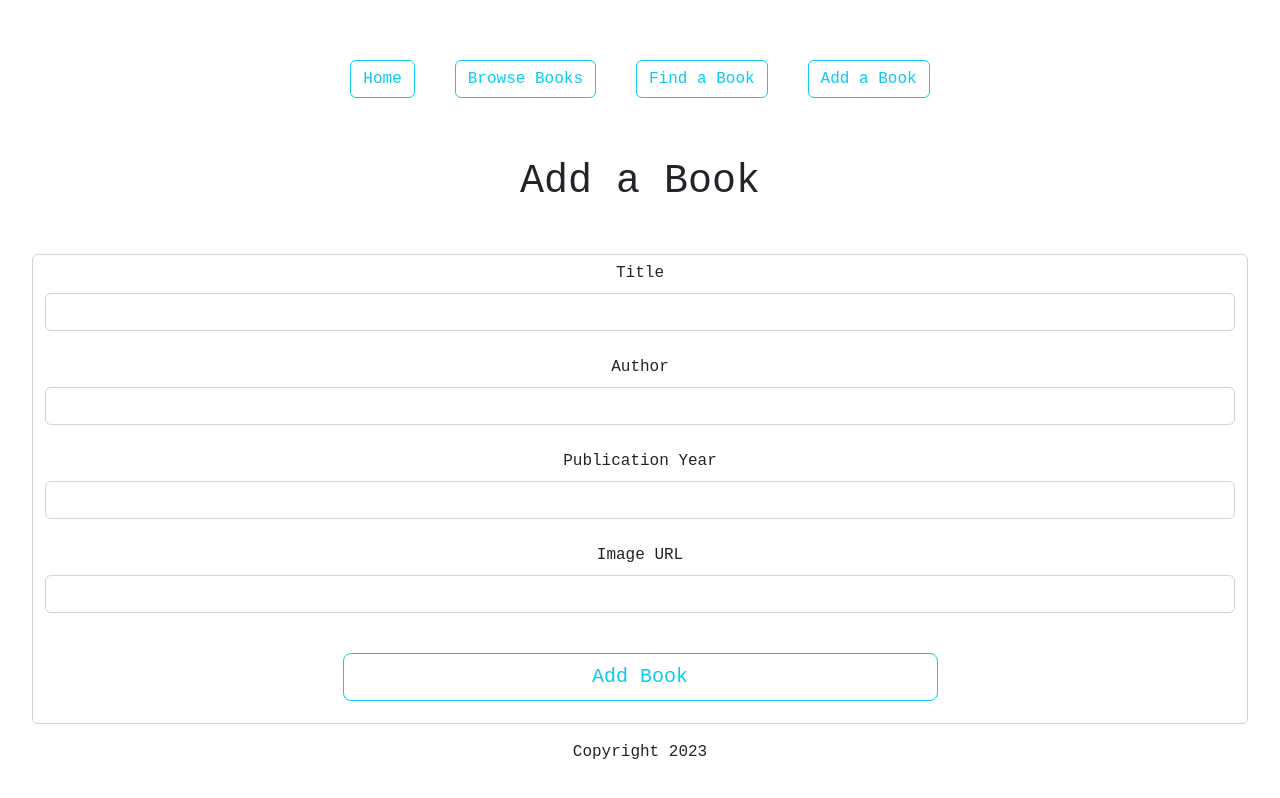
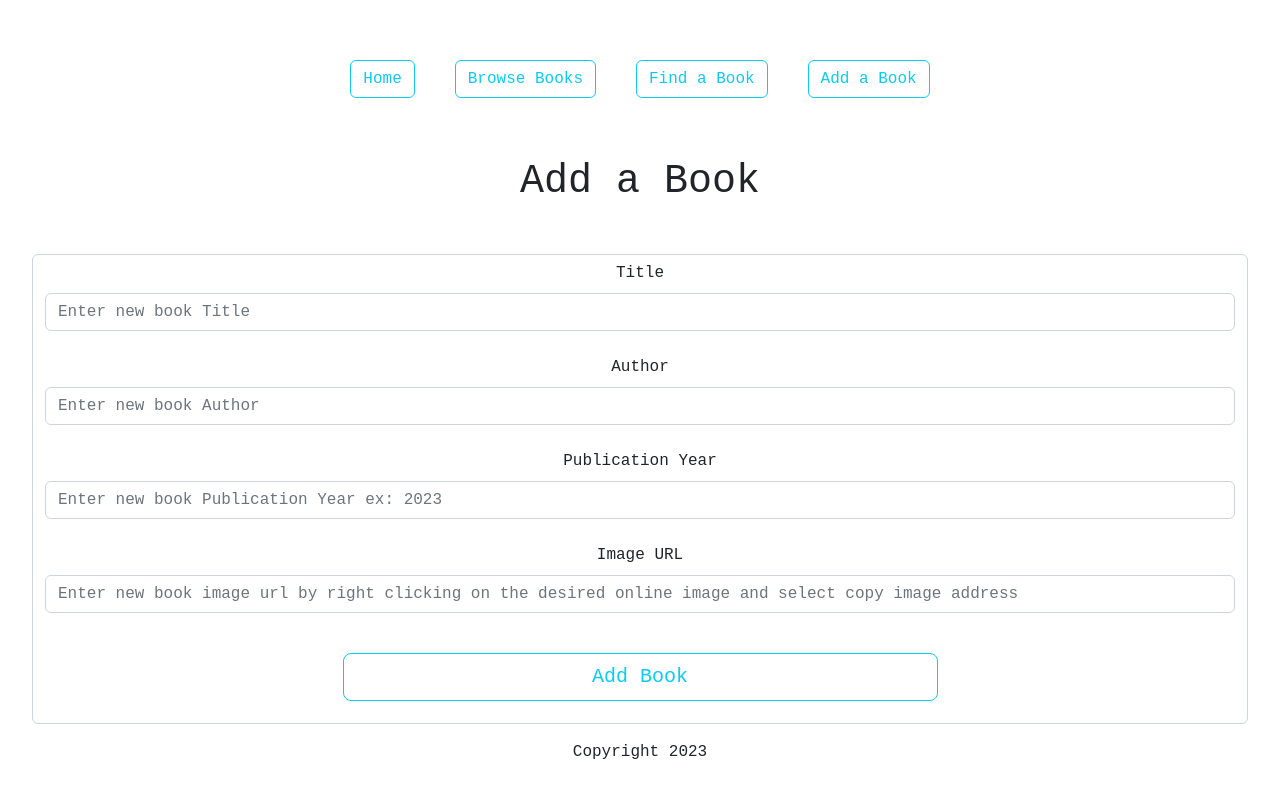
Before and after one commit to DMVCodeX/Book-Management-Frontend, a React (Vite) app: page /addbook in a window 1280 px wide. Shown: the top 798 px of the page. Built offline with nearby package versions, Linux system fonts and the light colour scheme; a web font is replaced by a local one.

Commit message:
polishing and style edits

```diff
--- a/src/AddBook.jsx
+++ b/src/AddBook.jsx
@@ -42,16 +42,40 @@ export function AddBook() {
       <h1 className="m-5">Add a Book</h1>
       <form className="form-control" onSubmit={handleSubmit}>
         <label className="form-label">Title</label>
-        <input className="form-control" name="title" type="text" onChange={handleInputChange} />
+        <input
+          placeholder="Enter new book Title"
+          className="form-control"
+          name="title"
+          type="text"
+          onChange={handleInputChange}
+        />
         <br />
         <label className="form-label">Author</label>
-        <input className="form-control" name="author" type="text" onChange={handleInputChange} />
+        <input
+          placeholder="Enter new book Author"
+          className="form-control"
+          name="author"
+          type="text"
+          onChange={handleInputChange}
+        />
         <br />
         <label className="form-label">Publication Year</label>
-        <input className="form-control" name="publicationYear" type="number" onChange={handleInputChange} />
+        <input
+          placeholder="Enter new book Publication Year ex: 2023"
+          className="form-control"
+          name="publicationYear"
+          type="number"
+          onChange={handleInputChange}
+        />
         <br />
         <label className="form-label">Image URL</label>
-        <input className="form-control" name="image" type="text" onChange={handleInputChange} />
+        <input
+          placeholder="Enter new book image url by right clicking on the desired online image and select copy image address"
+          className="form-control"
+          name="image"
+          type="text"
+          onChange={handleInputChange}
+        />
         <br />
 
         <button className="btn btn-outline-info btn-lg m-3 d-grid gap-2 col-6 mx-auto" type="submit">
--- a/src/BookList.jsx
+++ b/src/BookList.jsx
@@ -31,21 +31,13 @@ export function BookList() {
             <p>{book.publicationYear}</p>
 
             <button
-              type="button"
-              value={book.id}
-              className="btn btn-outline-info btn-lg m-3 d-grid gap-2 col-6 mx-auto"
-            >
-              {" "}
-              Update {book.title}{" "}
-            </button>
-            <button
               onClick={() => handleDeleteBook(book.id)}
               type="button"
               value={book.id}
               className="btn btn-outline-info btn-lg m-3 d-grid gap-2 col-6 mx-auto"
             >
               {" "}
-              Delete{" "}
+              Delete {book.title}{" "}
             </button>
           </div>
         ))}
```
